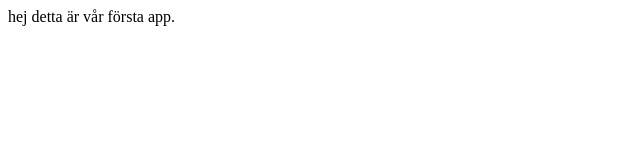
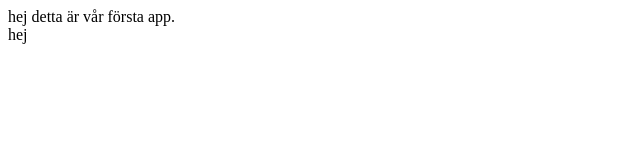
Before and after one commit to andreasastrom/mac-attack, a plain HTML site: page mac-attack/templates/index.html in a window 1280 px wide. Shown: the full height of the page, 0-640 px from the left. Drawn offline with Linux system fonts and the light colour scheme.

Commit message:
Updated index.html

```diff
--- a/mac-attack/templates/index.html
+++ b/mac-attack/templates/index.html
@@ -17,6 +17,8 @@
         <span class="adam"></span>
     </div>
 
+    hej
+
 </body>
 
 </html>
```
